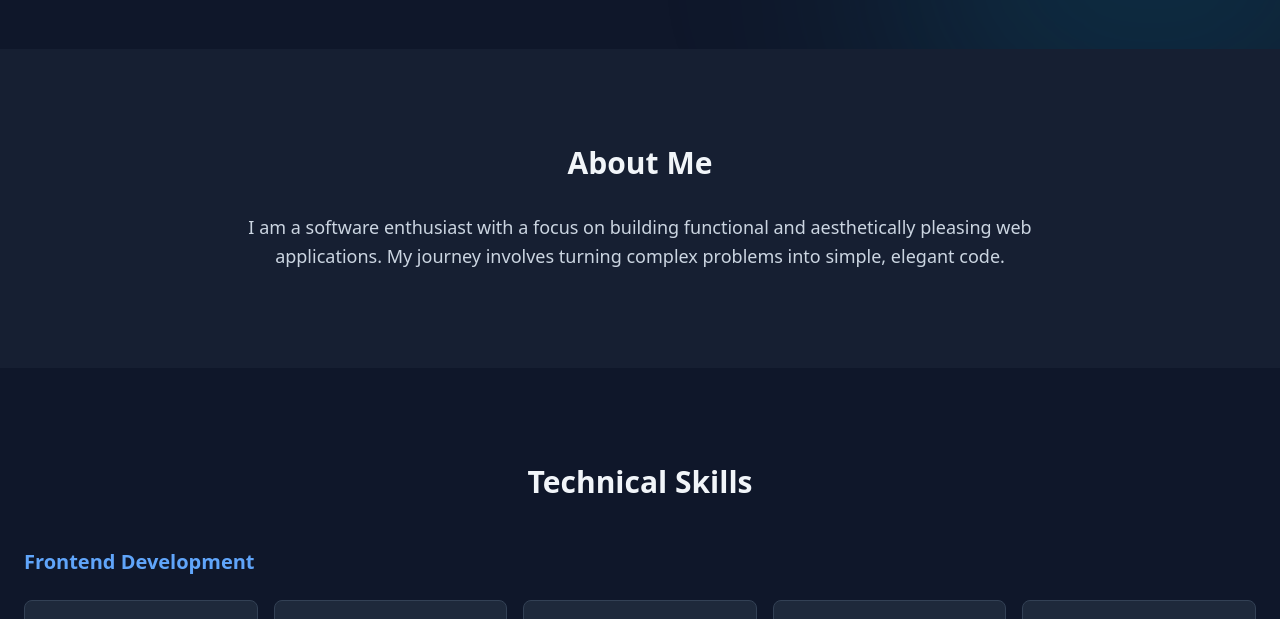
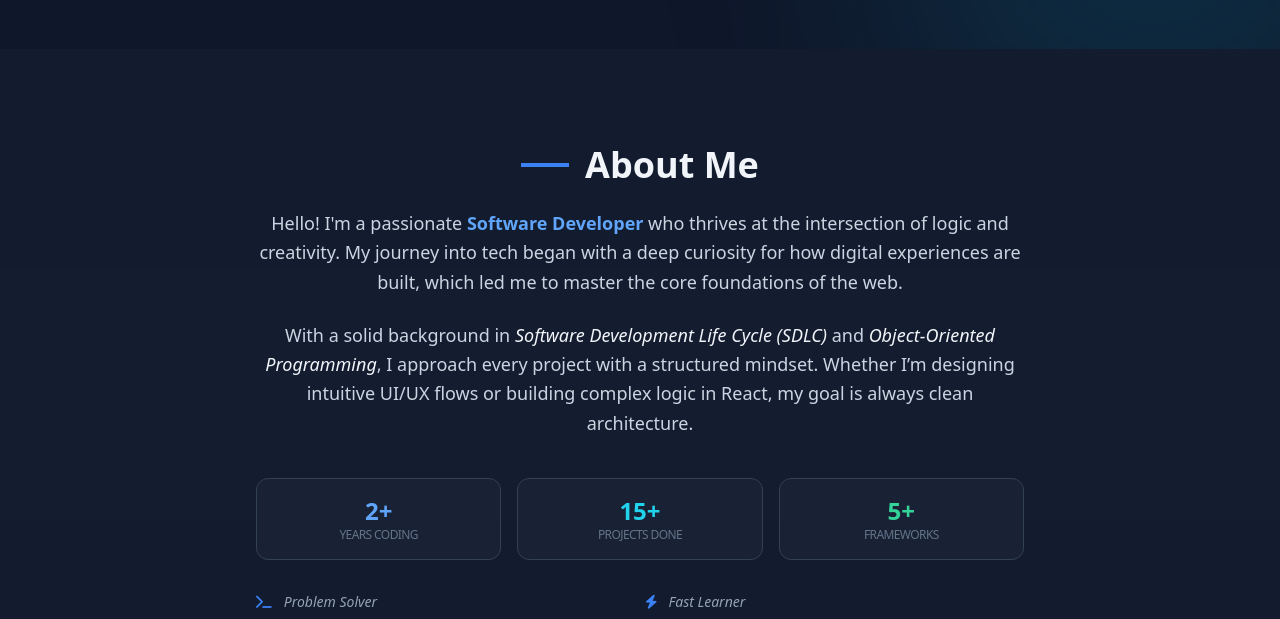
Before and after one commit to Rita-Umezi/Another_Portfolio, a plain HTML site: page index.html in a window 1280 px wide. Shown: the part 751-1370 px from the top of the page. Drawn offline with nearby package versions, Linux system fonts and the light colour scheme.

Commit message:
added more styling to the about section

```diff
--- a/index.html
+++ b/index.html
@@ -87,15 +87,61 @@
     </div>
 </section>
 
-    <section id="about" class="py-24 bg-slate-800/50">
-        <div class="max-w-4xl mx-auto px-6 text-center">
-            <h2 class="text-3xl font-bold mb-8">About Me</h2>
-            <p class="text-slate-300 leading-relaxed text-lg">
-                I am a software enthusiast with a focus on building functional and aesthetically pleasing web applications.
-                My journey involves turning complex problems into simple, elegant code.
-            </p>
+  <section id="about" class="py-24 relative overflow-hidden bg-slate-800/30">
+    <div class="max-w-7xl mx-auto px-6 relative z-10">
+        <div class="grid place-items-center text-center">
+
+            <!-- About image removed -->
+
+            <div class="reveal text-center max-w-3xl mx-auto">
+                <h2 class="text-4xl font-bold mb-6 flex items-center gap-4 justify-center">
+                    <span class="w-12 h-1 bg-blue-500"></span>
+                    About Me
+                </h2>
+
+                <div class="space-y-6 text-slate-300 text-lg leading-relaxed">
+                    <p>
+                        Hello! I'm a passionate <span class="text-blue-400 font-semibold">Software Developer</span> who thrives at the intersection of logic and creativity. My journey into tech began with a deep curiosity for how digital experiences are built, which led me to master the core foundations of the web.
+                    </p>
+                    <p>
+                        With a solid background in <span class="text-slate-100 italic">Software Development Life Cycle (SDLC)</span> and <span class="text-slate-100 italic">Object-Oriented Programming</span>, I approach every project with a structured mindset. Whether I’m designing intuitive UI/UX flows or building complex logic in React, my goal is always clean architecture.
+                    </p>
+                </div>
+
+                <div class="mt-10 grid grid-cols-2 sm:grid-cols-3 gap-4">
+                    <div class="bg-slate-800/50 border border-slate-700 p-4 rounded-xl text-center backdrop-blur-sm hover:border-blue-500/50 transition">
+                        <h4 class="text-2xl font-bold text-blue-400">2+</h4>
+                        <p class="text-xs uppercase text-slate-500 tracking-tighter">Years Coding</p>
+                    </div>
+                    <div class="bg-slate-800/50 border border-slate-700 p-4 rounded-xl text-center backdrop-blur-sm hover:border-blue-500/50 transition">
+                        <h4 class="text-2xl font-bold text-cyan-400">15+</h4>
+                        <p class="text-xs uppercase text-slate-500 tracking-tighter">Projects Done</p>
+                    </div>
+                    <div class="bg-slate-800/50 border border-slate-700 p-4 rounded-xl text-center backdrop-blur-sm hover:border-blue-500/50 transition col-span-2 sm:col-span-1">
+                        <h4 class="text-2xl font-bold text-emerald-400">5+</h4>
+                        <p class="text-xs uppercase text-slate-500 tracking-tighter">Frameworks</p>
+                    </div>
+                </div>
+
+                <div class="mt-8 grid grid-cols-2 gap-3">
+                    <div class="flex items-center gap-3 text-sm text-slate-400 italic">
+                        <i class="fas fa-terminal text-blue-500"></i> Problem Solver
+                    </div>
+                    <div class="flex items-center gap-3 text-sm text-slate-400 italic">
+                        <i class="fas fa-bolt text-blue-500"></i> Fast Learner
+                    </div>
+                </div>
+
+                <div class="mt-10">
+                    <a href="#" class="inline-flex items-center gap-2 text-blue-400 font-bold hover:text-blue-300 transition group">
+                        Download My Resume
+                        <i class="fas fa-arrow-right group-hover:translate-x-1 transition"></i>
+                    </a>
+                </div>
+            </div>
         </div>
-    </section>
+    </div>
+</section>
 
     <section id="skills" class="py-24 max-w-7xl mx-auto px-6">
         <h2 class="text-3xl font-bold mb-12 text-center">Technical Skills</h2>
@@ -147,6 +193,10 @@
                         <div class="skill-card bg-slate-800 p-6 w-32 rounded-lg flex flex-col items-center border border-slate-700">
                             <i class="fab fa-figma text-4xl mb-2 text-purple-400"></i>
                             <span>Figma</span>
+                        </div>
+                        <div class="skill-card bg-slate-800 p-6 w-32 rounded-lg flex flex-col items-center border border-slate-700">
+                            <i class="fas fa-globe text-4xl mb-2 text-green-400"></i>
+                            <span>Wix</span>
                         </div>
                     </div>
                 </div>
```
